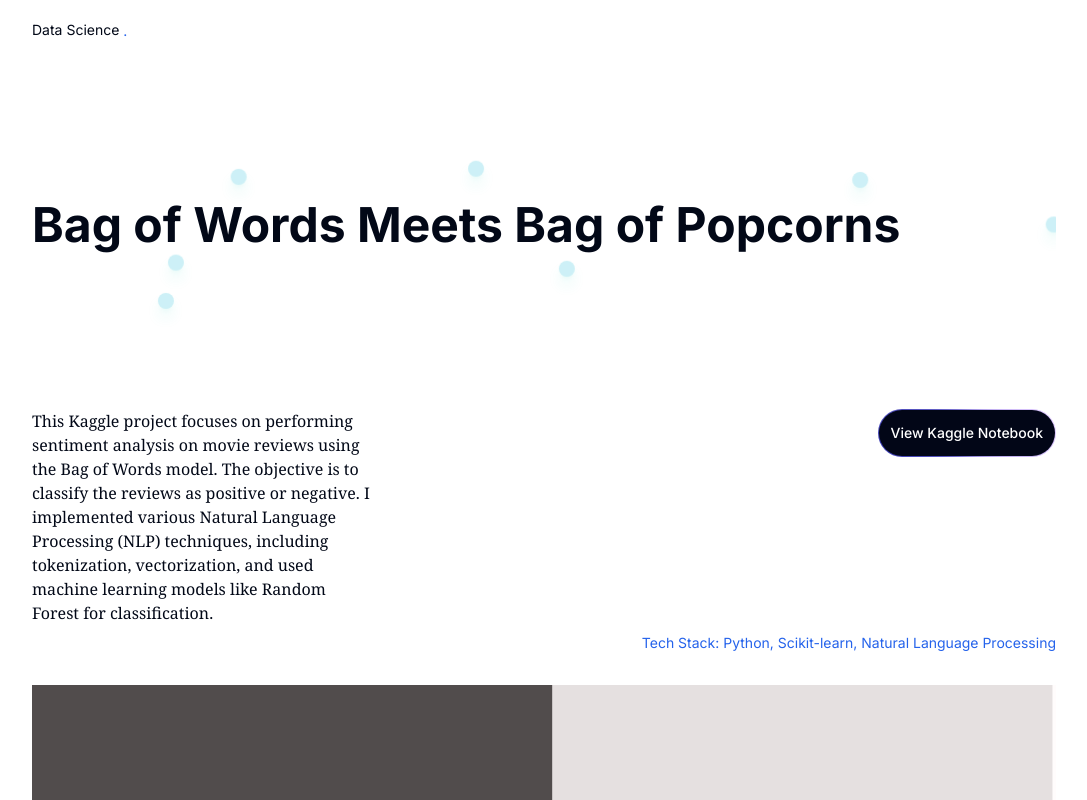
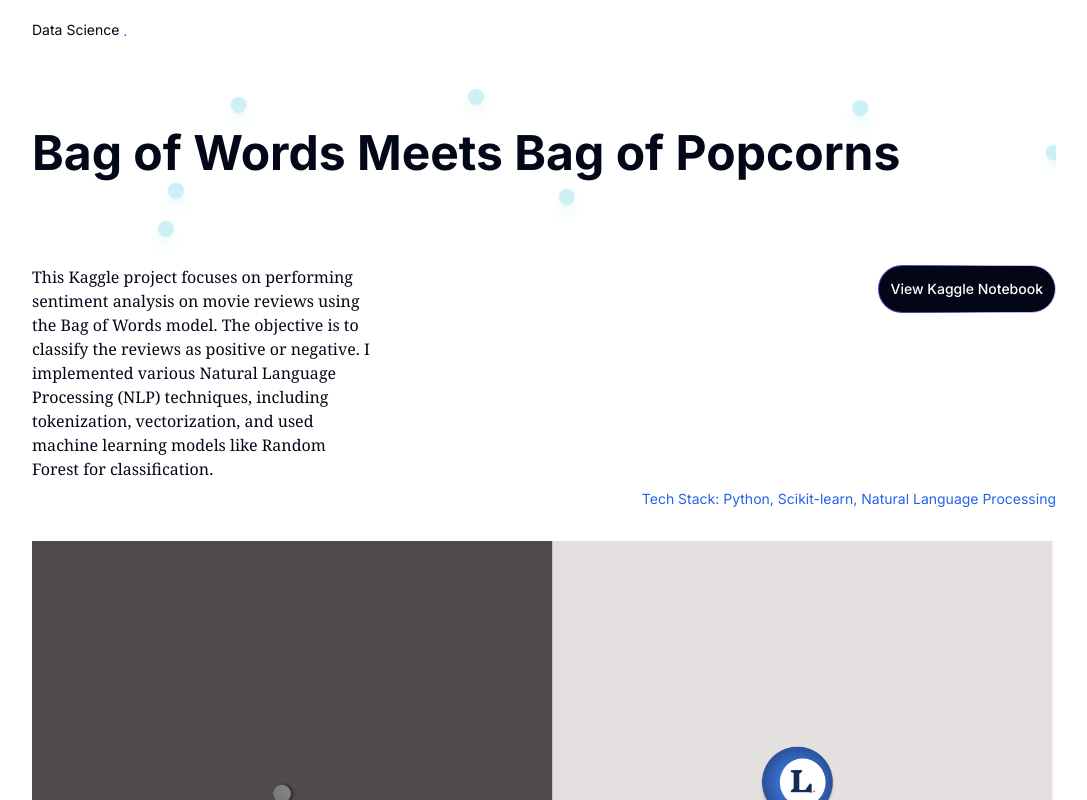
Before and after one commit to Azaharulislam171/portfolio, a Next.js app: page /projects/BagOfPopcorns in a window 1280 px wide. Shown: the top 800 px of the page, without its empty margins (96-1183 px from the left). Built offline with nearby package versions, Linux system fonts and the light colour scheme; a web font is replaced by a local one.

Commit message:
changed bubble

```diff
--- a/app/projects/BagOfPopcorns/page.tsx
+++ b/app/projects/BagOfPopcorns/page.tsx
@@ -22,7 +22,7 @@ export default function BagOfPopcorns() {
             .
           </span>
         </p>
-        <h1 className="text-5xl md:text-7xl md:py-20 font-bold py-1">
+        <h1 className="text-3xl md:text-5xl font-bold py-2">
         <Bubble text="Bag of Words Meets Bag of Popcorns" />
 
         </h1>
```
